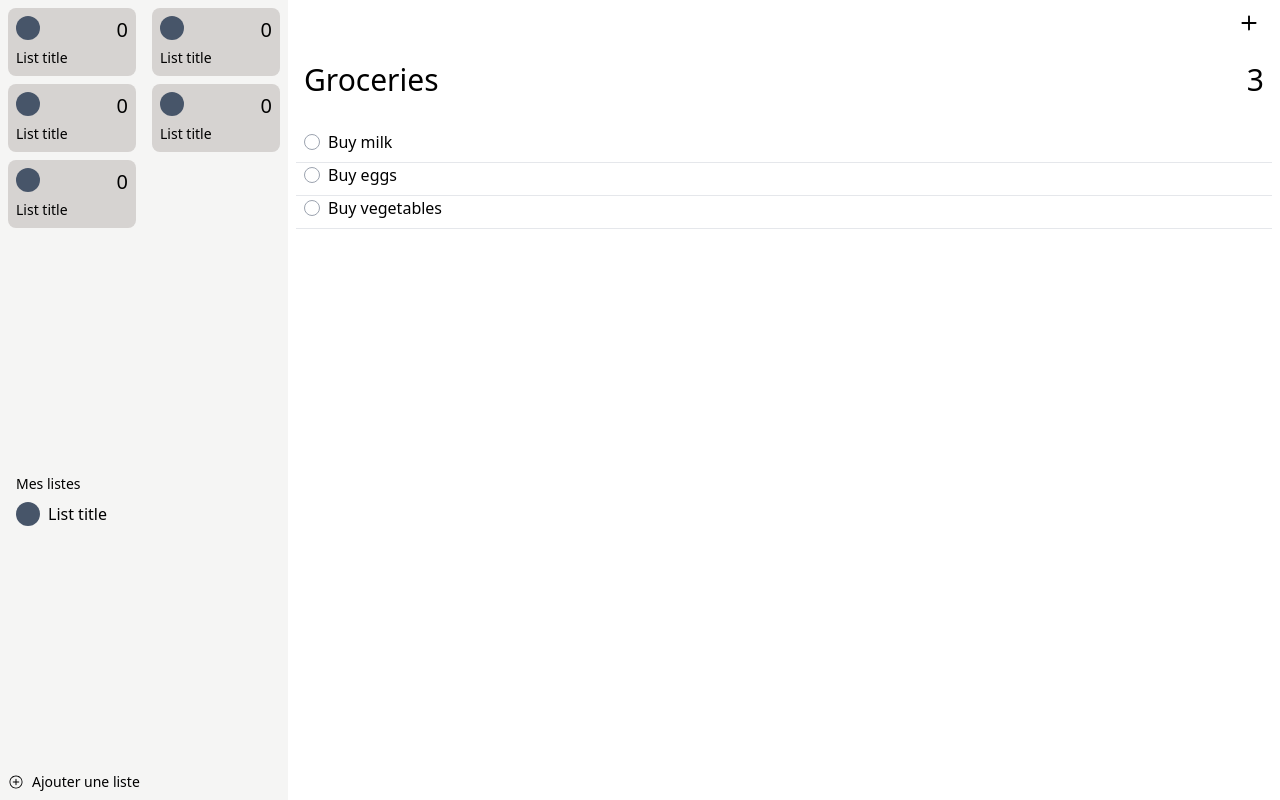
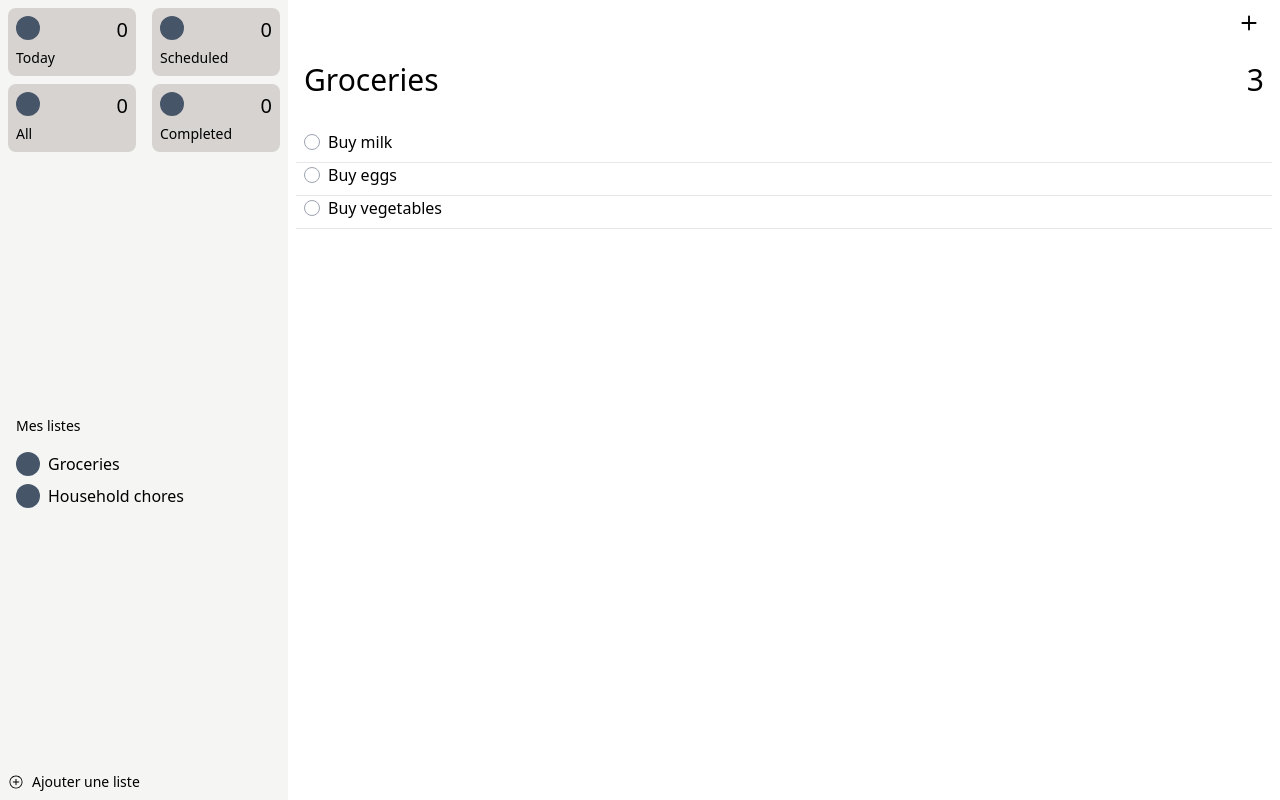
Before and after one commit to luteor/ios-reminders-app-clone-react, a React (Vite) app: page / in a window 1280 px wide. Built offline with nearby package versions, Linux system fonts and the light colour scheme.

Commit message:
feat: :art: Dynamic sidebar section with data display and sidebar section update

```diff
--- a/jsconfig.json
+++ b/jsconfig.json
@@ -4,6 +4,7 @@
     "target": "ESNext",
     "module": "ESNext",
     "moduleResolution": "Node",
+    "resolveJsonModule": true,
     "checkJs": true,
     "jsx": "react-jsx",
     "paths": {
--- a/src/components/App.jsx
+++ b/src/components/App.jsx
@@ -1,11 +1,12 @@
-import { Content } from "./Content";
-import { Sidebar } from "./Sidebar";
+import { Content } from "@components/Content";
+import { Sidebar } from "@components/Sidebar";
 
-function App() {
+function App({ reminderData }) {
+  console.log(reminderData);
   return (
     <div className="flex h-lvh flex-row">
-      <Sidebar />
-      <Content />
+      <Sidebar reminderLists={reminderData} />
+      <Content reminderList={reminderData[0]} />
     </div>
   );
 }
--- a/src/components/Content.jsx
+++ b/src/components/Content.jsx
@@ -1,22 +1,18 @@
-import { reminderLists } from "../assets/reminders.json";
-import { AddReminderButton } from "./AddReminderButton";
-import { Reminder } from "./Reminder";
-import { RemindersListHeader } from "./RemindersListHeader";
+import { AddReminderButton } from "@components/AddReminderButton";
+import { Reminder } from "@components/Reminder";
+import { ReminderListHeader } from "@components/ReminderListHeader";
 
-export const Content = () => {
-  const remindersList = reminderLists[0];
-  console.log(remindersList);
-
+export const Content = ({ reminderList }) => {
   return (
     <div className="bg-grey-50 flex-grow overflow-auto p-2">
       <div className="pb-8 pl-2 pr-2">
         <AddReminderButton />
-        <RemindersListHeader
-          listTitle={remindersList.name}
-          remindersTotal={remindersList.reminders.length.toString()}
+        <ReminderListHeader
+          listTitle={reminderList.name}
+          totalReminders={reminderList.reminders.length.toString()}
         />
       </div>
-      {remindersList.reminders.map((reminder) => (
+      {reminderList.reminders.map((reminder) => (
         <Reminder key={reminder.id} reminder={reminder} />
       ))}
     </div>
--- a/src/components/FavoriteList.jsx
+++ b/src/components/FavoriteList.jsx
@@ -1,11 +1,11 @@
-export const FavoriteList = () => {
+export const FavoriteList = ({ listTitle, totalReminders }) => {
   return (
     <div className="flex h-auto w-32 flex-col gap-1 rounded-lg bg-stone-300 p-2">
       <div className="flex flex-row justify-between">
         <div className="h-6 w-6 rounded-full bg-slate-600"></div>
-        <span className="text-xl">0</span>
+        <span className="text-xl">{totalReminders}</span>
       </div>
-      <span className="text-sm">List title</span>
+      <span className="text-sm">{listTitle}</span>
     </div>
   );
 };
--- /dev/null
+++ b/src/components/FavoriteListContainer.jsx
@@ -0,0 +1,12 @@
+import { FavoriteList } from "@components/FavoriteList";
+
+export const FavoriteListContainer = () => {
+  return (
+    <div className="flex flex-row flex-wrap justify-between gap-2">
+      <FavoriteList listTitle={"Today"} totalReminders={0} />
+      <FavoriteList listTitle={"Scheduled"} totalReminders={0} />
+      <FavoriteList listTitle={"All"} totalReminders={0} />
+      <FavoriteList listTitle={"Completed"} totalReminders={0} />
+    </div>
+  );
+};
--- a/src/components/FavoritesListContainer.jsx
+++ /dev/null
@@ -1,13 +0,0 @@
-import { FavoriteList } from "./FavoriteList";
-
-export const FavoritesListContainer = () => {
-  return (
-    <div className="flex flex-row flex-wrap justify-between gap-2">
-      <FavoriteList />
-      <FavoriteList />
-      <FavoriteList />
-      <FavoriteList />
-      <FavoriteList />
-    </div>
-  );
-};
--- a/src/components/List.jsx
+++ b/src/components/List.jsx
@@ -1,8 +1,8 @@
-export const List = () => {
+export const List = ({ listTitle }) => {
   return (
     <div className="flex flex-row items-center justify-start gap-2">
       <i className="h-6 w-6 rounded-full bg-slate-600"></i>
-      <span>List title</span>
+      <span>{listTitle}</span>
     </div>
   );
 };
--- /dev/null
+++ b/src/components/ListContainer.jsx
@@ -0,0 +1,12 @@
+import { List } from "@components/List";
+
+export const ListContainer = ({ reminderLists }) => {
+  return (
+    <div className="flex flex-col p-2 gap-2">
+      <div className="pb-2 text-sm">Mes listes</div>
+      {reminderLists.map((list) => (
+        <List key={list.id} listTitle={list.name} />
+      ))}
+    </div>
+  );
+};
--- a/src/components/ListsContainer.jsx
+++ /dev/null
@@ -1,10 +0,0 @@
-import { List } from "./List";
-
-export const ListContainer = () => {
-  return (
-    <div className="flex flex-col p-2">
-      <div className="pb-2 text-sm">Mes listes</div>
-      <List />
-    </div>
-  );
-};
--- a/src/components/RemindersListHeader.jsx
+++ b/src/components/ReminderListHeader.jsx
@@ -1,8 +1,8 @@
-export const RemindersListHeader = ({ listTitle, remindersTotal }) => {
+export const ReminderListHeader = ({ listTitle, totalReminders }) => {
   return (
     <div className=" flex flex-row justify-between">
       <div className="text-3xl">{listTitle}</div>
-      <div className="text-3xl">{remindersTotal}</div>
+      <div className="text-3xl">{totalReminders}</div>
     </div>
   );
 };
--- a/src/components/Sidebar.jsx
+++ b/src/components/Sidebar.jsx
@@ -1,12 +1,12 @@
-import { AddListButton } from "./AddListButton";
-import { FavoritesListContainer } from "./FavoritesListContainer";
-import { ListContainer } from "./ListsContainer";
+import { AddListButton } from "@components/AddListButton";
+import { FavoriteListContainer } from "@components/FavoriteListContainer";
+import { ListContainer } from "@components/ListContainer";
 
-export const Sidebar = () => {
+export const Sidebar = ({ reminderLists }) => {
   return (
     <div className="flex w-72 flex-col items-start justify-between bg-stone-100 p-2">
-      <FavoritesListContainer />
-      <ListContainer />
+      <FavoriteListContainer />
+      <ListContainer reminderLists={reminderLists} />
       <AddListButton />
     </div>
   );
--- a/src/main.jsx
+++ b/src/main.jsx
@@ -1,10 +1,12 @@
+import data from "@assets/reminders.json";
 import React from "react";
 import ReactDOM from "react-dom/client";
+
 import App from "./components/App.jsx";
 import "./index.css";
 
 ReactDOM.createRoot(document.getElementById("root")).render(
   <React.StrictMode>
-    <App />
+    <App reminderData={data.reminderLists} />
   </React.StrictMode>,
 );
```
